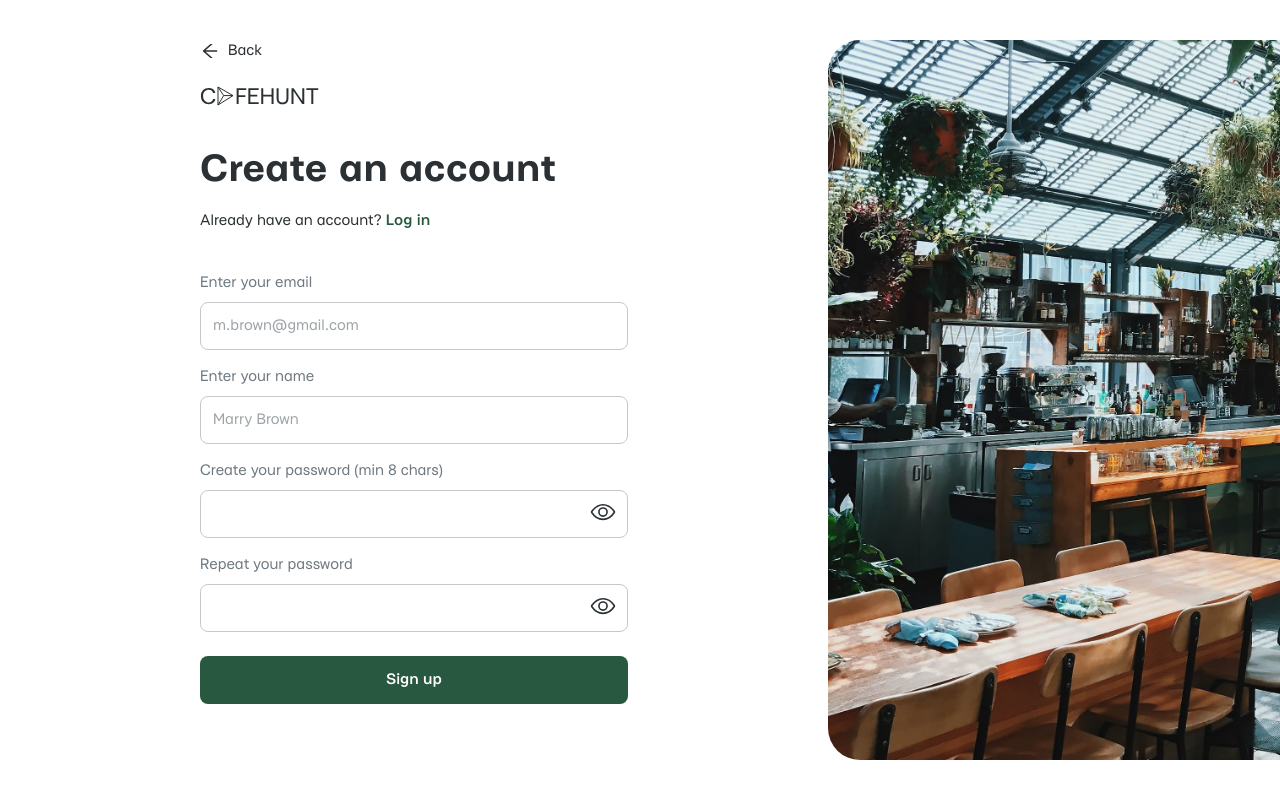
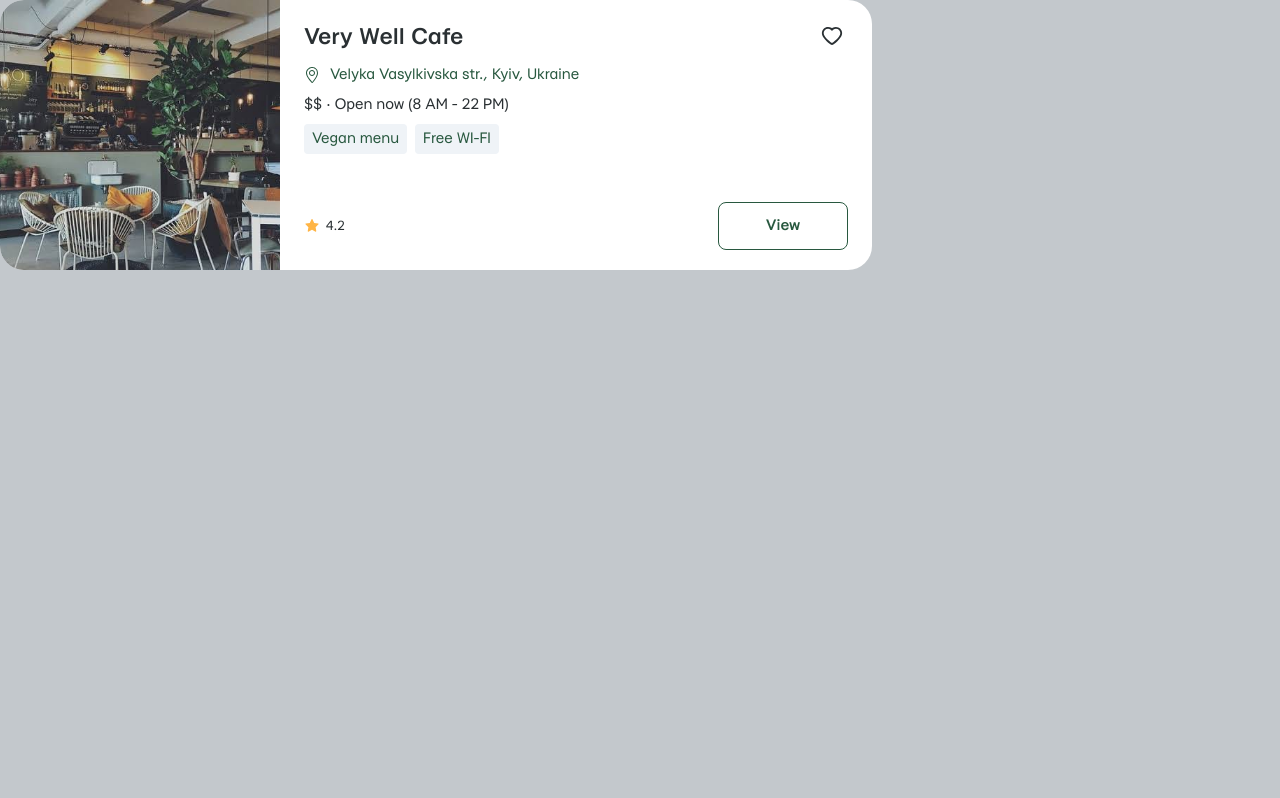
Before and after one commit to cafehunt/cafehunt-front, a React (Vite) app: page / in a window 1280 px wide. Built offline with nearby package versions, Linux system fonts and the light colour scheme.

Commit message:
feature: Create item card layout

```diff
--- a/src/App.styled.ts
+++ b/src/App.styled.ts
@@ -66,6 +66,8 @@ export const GlobalStyles = createGlobalStyle`
     line-height: ${LINE_HEIGHTS.h22};
     text-rendering: optimizeSpeed;
     color: ${COLORS.black};
+
+    background-color: ${COLORS.grey};
   }
 
   a:not([class]) {
--- a/src/App.tsx
+++ b/src/App.tsx
@@ -6,14 +6,16 @@ import * as theme from './theme';
 import { Login } from './pages/Login';
 import { Signup } from './pages/Signup';
 import { ItemCardSmall } from './components/ItemCardSmall';
+import { ItemCard } from './components/ItemCard';
 
 const App: FC = () => {
   return (
     <ThemeProvider theme={theme}>
       <Styled.GlobalStyles />
       {/* <Login /> */}
-      <Signup />
+      {/* <Signup /> */}
       {/* <ItemCardSmall /> */}
+      <ItemCard />
     </ThemeProvider>
   );
 };
--- a/src/components/Button/Button.styled.ts
+++ b/src/components/Button/Button.styled.ts
@@ -1,23 +1,14 @@
-import styled from 'styled-components';
+import styled, { css } from 'styled-components';
 import { COLORS, FONT_WEIGHTS } from '../../theme';
 
 type Props = {
+  width?: string;
+  variant?: 'primary' | 'secondary';
   disabled?: boolean;
 };
 
-export const Button = styled.button<Props>`
-  padding: 12px 0;
-
-  font-weight: ${FONT_WEIGHTS.medium};
-  color: ${COLORS.white};
-
-  border: 1px solid transparent;
-  border-radius: 8px;
+const primaryButtonStyles = css`
   background-color: ${COLORS.main};
-
-  transition: 0.3s background-color ease;
-
-  cursor: pointer;
 
   &:hover {
     background-color: ${COLORS.tertiary_color};
@@ -29,3 +20,40 @@ export const Button = styled.button<Props>`
     cursor: not-allowed;
   }
 `;
+
+const secondaryButtonStyles = css`
+  color: ${COLORS.main};
+  border: 1px solid ${COLORS.main};
+  background-color: transparent;
+
+  &:hover {
+    background-color: ${COLORS.secondary_color};
+  }
+
+  &:disabled {
+    color: ${COLORS.grey};
+    border: 1px solid ${COLORS.grey};
+    background-color: none;
+    cursor: not-allowed;
+  }
+`;
+
+export const Button = styled.button<Props>`
+  width: ${({ width }) => width || '100%'};
+  padding: 12px 0;
+
+  font-weight: ${FONT_WEIGHTS.medium};
+  color: ${COLORS.white};
+
+  border: 1px solid transparent;
+  border-radius: 8px;
+
+  transition: 0.3s background-color ease;
+
+  cursor: pointer;
+
+  ${({ variant }) => variant === 'secondary' && secondaryButtonStyles};
+
+  ${({ variant }) =>
+    (variant !== 'secondary' || !variant) && primaryButtonStyles};
+`;
--- /dev/null
+++ b/src/components/ItemCard/ItemCard.styled.ts
@@ -0,0 +1,106 @@
+import styled from 'styled-components';
+import { COLORS, FONT_SIZES, FONT_WEIGHTS, LINE_HEIGHTS } from '../../theme';
+
+export const ItemCardStyled = styled.article`
+  display: flex;
+  max-width: 872px;
+
+  border-radius: 24px;
+  background-color: ${COLORS.white};
+  overflow: hidden;
+`;
+
+export const ItemCardPhoto = styled.div`
+  width: 280px;
+
+  img {
+    width: 100%;
+    height: 100%;
+    object-fit: cover;
+  }
+`;
+
+export const ItemCardContent = styled.div`
+  flex: 1;
+  padding: 20px 24px;
+`;
+
+export const ItemCardHeader = styled.div`
+  display: flex;
+  justify-content: space-between;
+`;
+
+export const ItemCardTitle = styled.h3`
+  margin-bottom: 10px;
+
+  font-size: ${FONT_SIZES.s24};
+  font-weight: ${FONT_WEIGHTS.medium};
+  line-height: ${LINE_HEIGHTS.h34};
+`;
+
+export const ItemCardFavorite = styled.div`
+  display: flex;
+  justify-content: center;
+  align-items: center;
+  width: 32px;
+  height: 32px;
+
+  font-size: ${FONT_SIZES.s24};
+
+  cursor: pointer;
+`;
+
+export const ItemCardLocation = styled.a`
+  display: inline-flex;
+  align-items: center;
+  gap: 10px;
+  margin-bottom: 8px;
+
+  color: ${COLORS.main};
+  text-decoration: none;
+`;
+
+export const ItemCardSchedule = styled.p`
+  margin-bottom: 8px;
+
+  font-size: ${FONT_SIZES.s16};
+  line-height: ${LINE_HEIGHTS.h22};
+`;
+
+export const ItemCardFeaturesList = styled.div`
+  display: flex;
+  gap: 8px;
+  margin-bottom: 48px;
+`;
+
+export const ItemCardFeatureItem = styled.p`
+  padding: 4px 8px;
+  color: ${COLORS.main};
+
+  border-radius: 4px;
+  background-color: ${COLORS.light_grey};
+`;
+
+export const ItemCardFooter = styled.div`
+  display: flex;
+  justify-content: space-between;
+`;
+
+export const ItemCardRating = styled.p`
+  display: flex;
+  align-items: center;
+
+  font-size: ${FONT_SIZES.s14};
+  font-weight: ${FONT_WEIGHTS.regular};
+  line-height: ${LINE_HEIGHTS.h20};
+`;
+
+export const RatingIcon = styled.span`
+  display: flex;
+  justify-content: center;
+  align-items: center;
+  margin-right: 6px;
+
+  font-size: ${FONT_SIZES.s16};
+  color: ${COLORS.orange};
+`;
--- /dev/null
+++ b/src/components/ItemCard/ItemCard.tsx
@@ -0,0 +1,62 @@
+import { FC } from 'react';
+import { SlLocationPin } from 'react-icons/sl';
+import { AiFillStar, AiOutlineHeart } from 'react-icons/ai';
+
+import {
+  ItemCardContent,
+  ItemCardHeader,
+  ItemCardLocation,
+  ItemCardPhoto,
+  ItemCardStyled,
+  ItemCardTitle,
+  ItemCardFavorite,
+  ItemCardSchedule,
+  ItemCardFeaturesList,
+  ItemCardFeatureItem,
+  ItemCardFooter,
+  ItemCardRating,
+  RatingIcon,
+} from './ItemCard.styled';
+
+import itemPhoto from '../../assets/img/item-card.jpg';
+import { Button } from '../Button';
+
+export const ItemCard: FC = () => {
+  return (
+    <ItemCardStyled>
+      <ItemCardPhoto>
+        <img src={itemPhoto} alt="Very well cafe" />
+      </ItemCardPhoto>
+      <ItemCardContent>
+        <div>
+          <ItemCardHeader>
+            <ItemCardTitle>Very Well Cafe</ItemCardTitle>
+            <ItemCardFavorite>
+              <AiOutlineHeart />
+            </ItemCardFavorite>
+          </ItemCardHeader>
+          <ItemCardLocation href="#">
+            <SlLocationPin />
+            <span>Velyka Vasylkivska str., Kyiv, Ukraine</span>
+          </ItemCardLocation>
+          <ItemCardSchedule>$$ &#183; Open now (8 AM - 22 PM)</ItemCardSchedule>
+          <ItemCardFeaturesList>
+            <ItemCardFeatureItem>Vegan menu</ItemCardFeatureItem>
+            <ItemCardFeatureItem>Free WI-FI</ItemCardFeatureItem>
+          </ItemCardFeaturesList>
+          <ItemCardFooter>
+            <ItemCardRating>
+              <RatingIcon>
+                <AiFillStar />
+              </RatingIcon>
+              <span>4.2</span>
+            </ItemCardRating>
+            <Button variant="secondary" width="130px">
+              View
+            </Button>
+          </ItemCardFooter>
+        </div>
+      </ItemCardContent>
+    </ItemCardStyled>
+  );
+};
--- /dev/null
+++ b/src/components/ItemCard/index.ts
@@ -0,0 +1 @@
+export * from './ItemCard';
--- a/src/components/ItemCardSmall/ItemCardSmall.tsx
+++ b/src/components/ItemCardSmall/ItemCardSmall.tsx
@@ -14,7 +14,7 @@ import {
   RatingIcon,
 } from './ItemCardSmall.styled';
 
-import itemPhoto from '../../assets/img/item-small.jpg';
+import itemPhoto from '../../assets/img/item-card.jpg';
 
 export const ItemCardSmall: FC = () => {
   return (
--- a/src/theme/colors.const.ts
+++ b/src/theme/colors.const.ts
@@ -1,5 +1,6 @@
 export const COLORS = {
   main: '#28583F',
+  secondary_color: '#D8EAE0',
   tertiary_color: '#75A48B',
   background: '#F4F8F9',
   black: '#2A3033',
--- a/src/theme/fonts.const.ts
+++ b/src/theme/fonts.const.ts
@@ -11,6 +11,7 @@ export const FONT_WEIGHTS = {
 export const FONT_SIZES = {
   s40: '40px',
   s24: '24px',
+  s20: '20px',
   s16: '16px',
   s14: '14px',
 };
```
Also changed, not shown: src/assets/img/item-card.jpg (added), src/assets/img/item-small.jpg (deleted).
